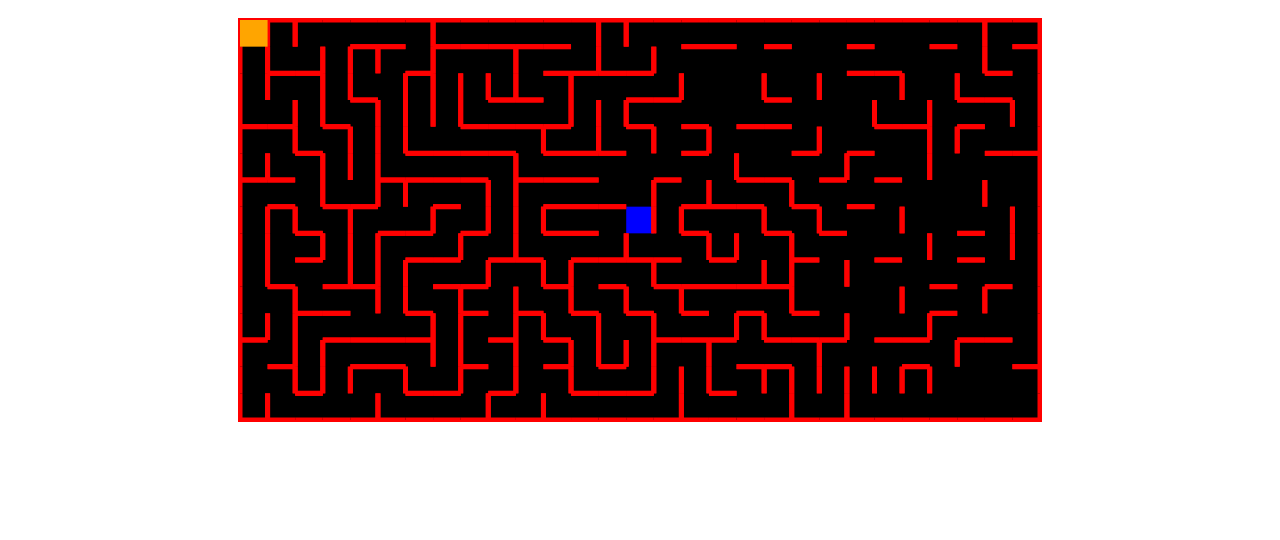
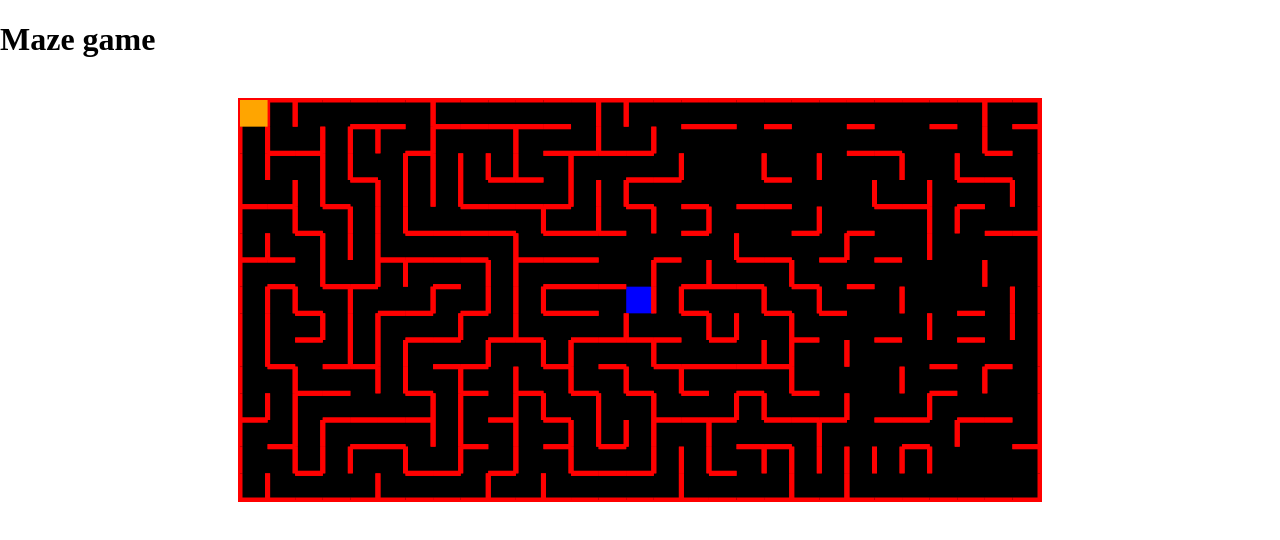
Before and after one commit to MarkJaysonNoguerra/maze-game, a website with bundled scripts: page public/index.html in a window 1280 px wide. Built offline with nearby package versions, Linux system fonts and the light colour scheme.

Commit message:
added title

```diff
--- a/public/index.html
+++ b/public/index.html
@@ -9,6 +9,7 @@
     <title>Maze - Game</title>
   </head>
   <body>
+    <h1> Maze game </h1>
     <div class="container">
       <br>
       <canvas id="canvas"></canvas>
```
